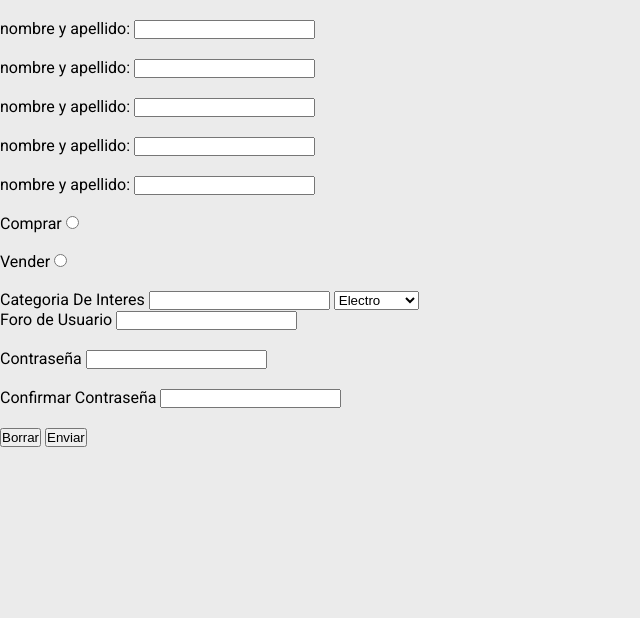
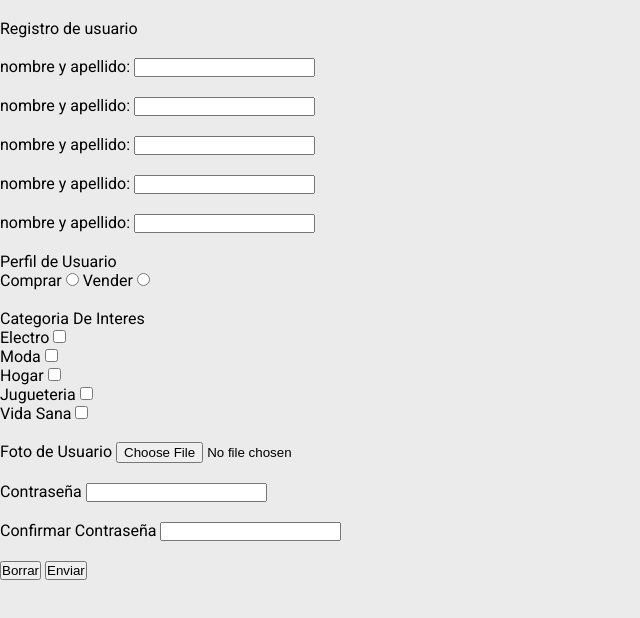
Before and after one commit to Pablo-Brizuela/clase-mercado-libre-14, a website: page views/register.html in a window 1280 px wide. Shown: the whole page, without its empty margins (0-640 px from the left). Drawn offline with Linux system fonts and the light colour scheme; files that its build step writes are made by us from their sources.

Commit message:
Me falta el último putnto y acomodar con option

```diff
--- a/views/register.html
+++ b/views/register.html
@@ -9,6 +9,9 @@
 
     </head>
     <form action="/register" method="post">
+    <br>
+        <label">Registro de usuario</label>
+    </br>
     <br>
         <label for="nombreApellido">nombre y apellido:</label>
     <input type="text"name="nombreApellido">
@@ -30,27 +33,40 @@
     <input type="text"name="perfilDeUsuario">
     </br>
     <br>
+    <label>Perfil de Usuario</label>
+
+    <br>
     <label>Comprar</label>
     <input type="radio" name="comprar">
-    </br>
-    <br>
     <label>Vender</label>
     <input type="radio" name="vender">
     </br>
     <br>
     <label>Categoria De Interes</label>
 
-    <input type="text"name="perfilDeUsuario">
-        <select name="categoria" class="control">
-            <option value="Electro">Electro</option>
-            <option value="Moda">Moda</option>
-            <option value="Hogar">Hogar</option>
-            <option value="Jugueteria">Jugueteria</option>
-            <option value="VidaSana">Vida Sana</option>
-        </select>
     <br>
-    <label for="foroDeUsuario">Foro de Usuario</label>
-    <input type="text"name="foroDeUsuario">
+    <label>Electro</label>
+    <input type="checkbox" name="electro">
+
+    <br>
+    <label>Moda</label>
+    <input type="checkbox" name="moda">
+
+    <br>
+    <label>Hogar</label>
+    <input type="checkbox" name="hogar">
+
+    <br>
+    <label>Jugueteria</label>
+    <input type="checkbox" name="jugueteria">
+
+    <br>
+    <label>Vida Sana</label>
+    <input type="checkbox" name="vidaSana">
+    </br>
+    <br>
+    <label for="foroDeUsuario">Foto de Usuario</label>
+    <input type="file"name="fotoDeUsuario">
     </br>
     <br>
     <label for="contraseña">Contraseña</label>
```
Also changed, not shown: app.js (+6 -1 lines), views/login.html (+1 -1 lines).
